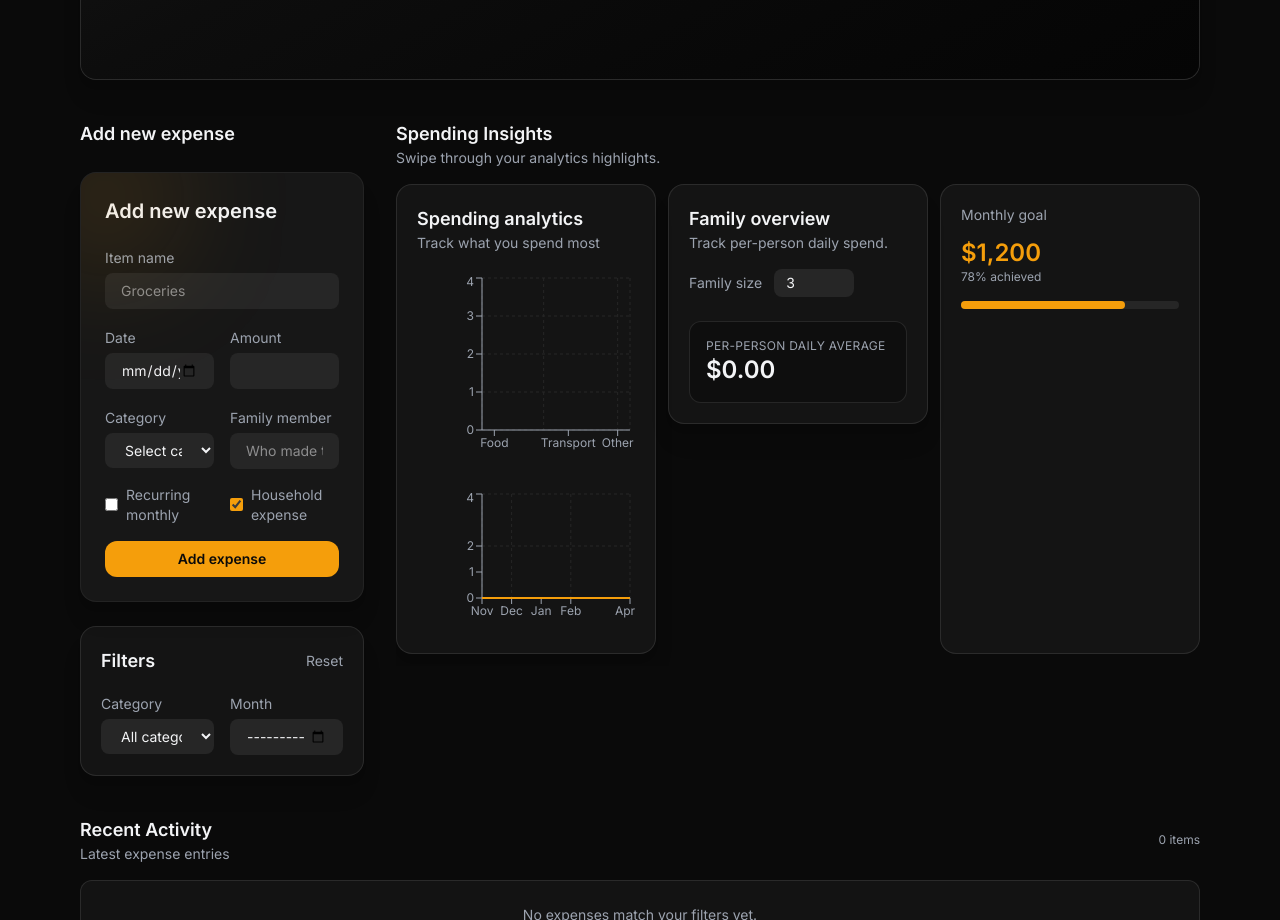
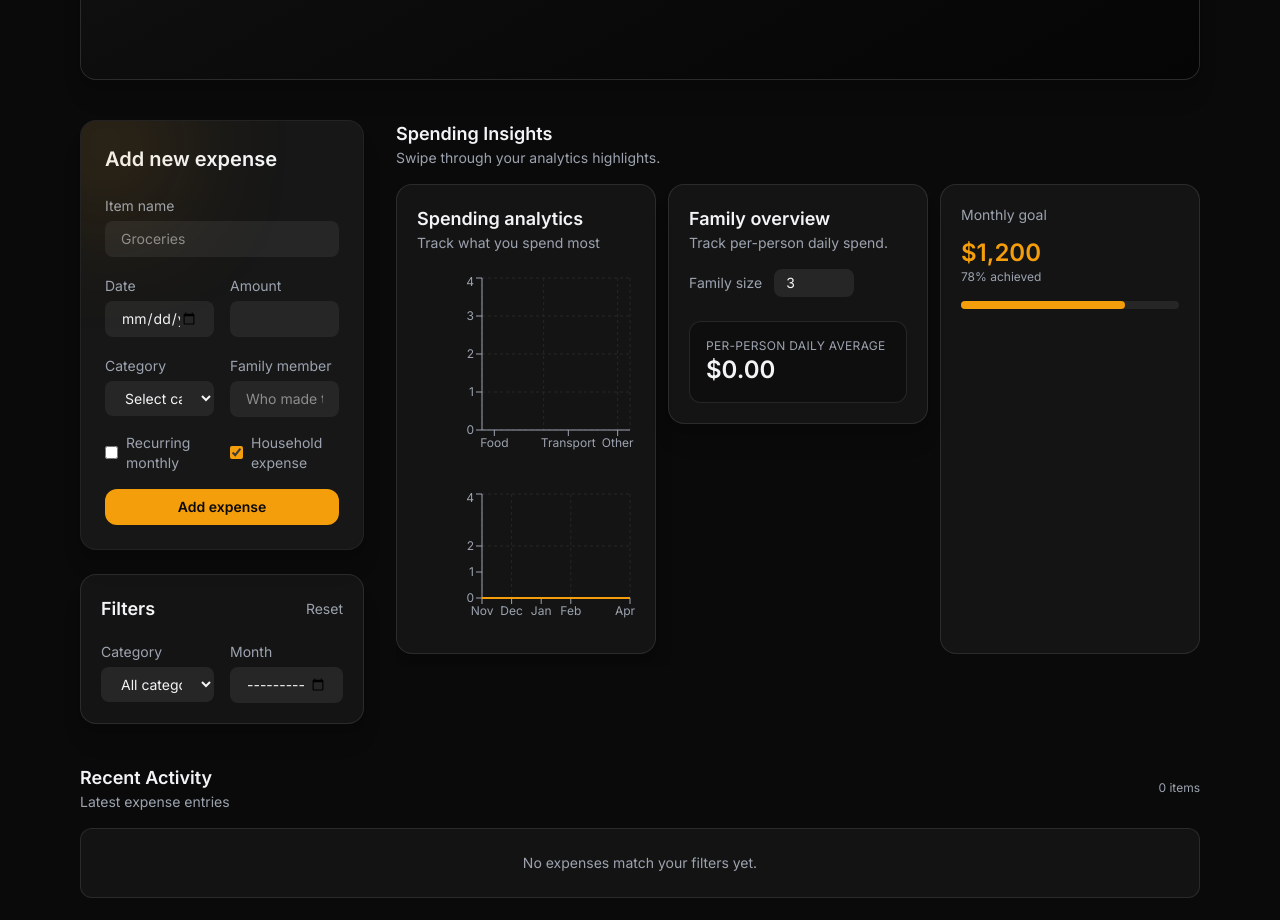
Before and after one commit to CYMUDU/Home-Expanses-Manager-, a React (Vite) app in the folder react-app/: page / in a window 1280 px wide. Shown: the part 820-1740 px from the top of the page. Built offline with nearby package versions, Linux system fonts and the light colour scheme.

Commit message:
Remove duplicate 'Add new expense' heading from App.jsx
Agent-Logs-Url: https://github.com/CYMUDU/Home-Expanses-Manager-/sessions/71a73259-6697-4fd2-bcdf-0e15cecee2e1

Co-authored-by: CYMUDU <88433094+CYMUDU@users.noreply.github.com>

```diff
--- a/react-app/src/App.jsx
+++ b/react-app/src/App.jsx
@@ -128,7 +128,6 @@ export default function App() {
 
         <div className="mt-10 grid gap-8 lg:grid-cols-[1.3fr_0.7fr]">
           <div className="space-y-6">
-            <h2 className="text-lg font-semibold">Add new expense</h2>
             <ExpenseForm
               categories={categories}
               onSubmit={handleSaveExpense}
```
